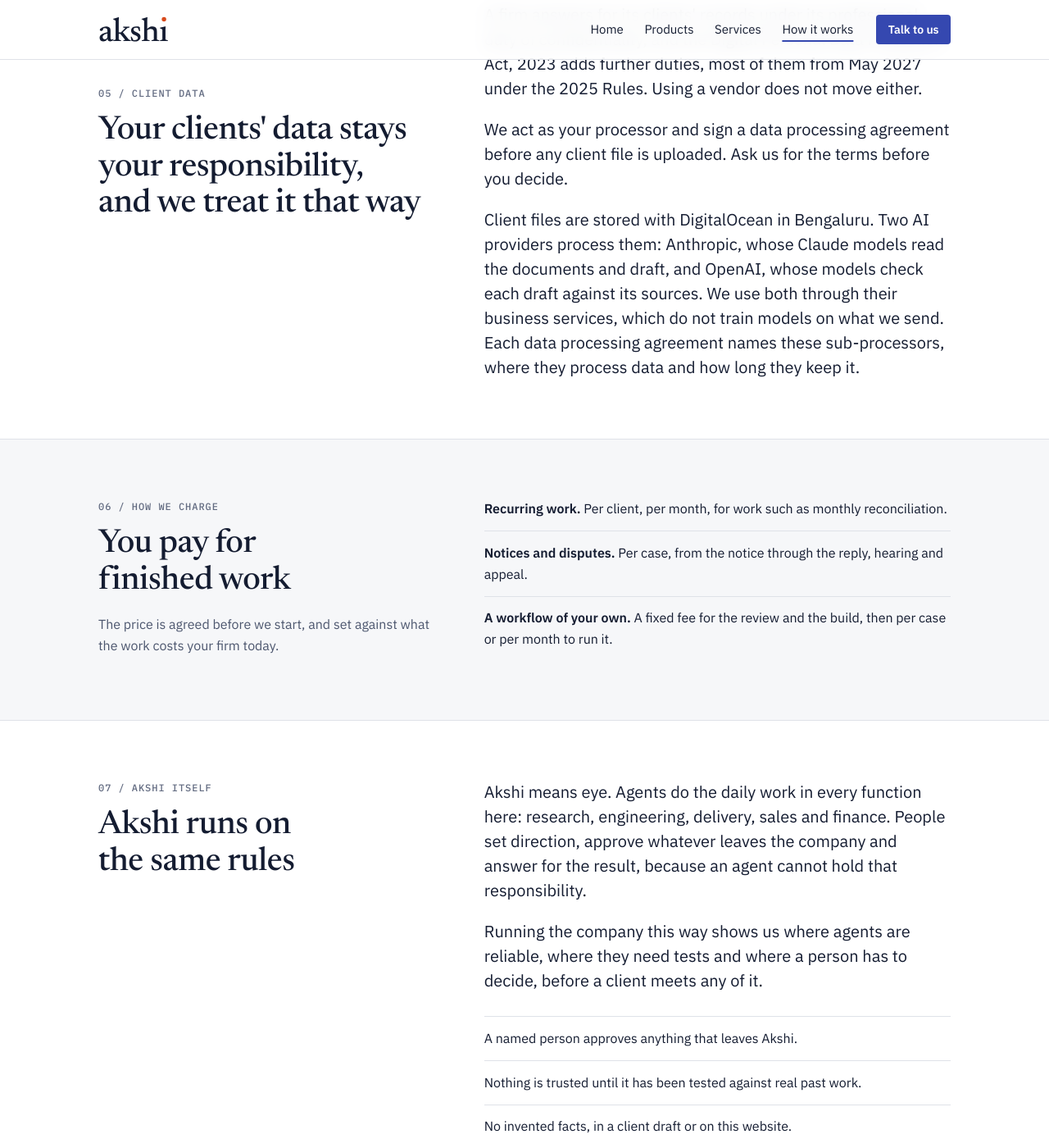
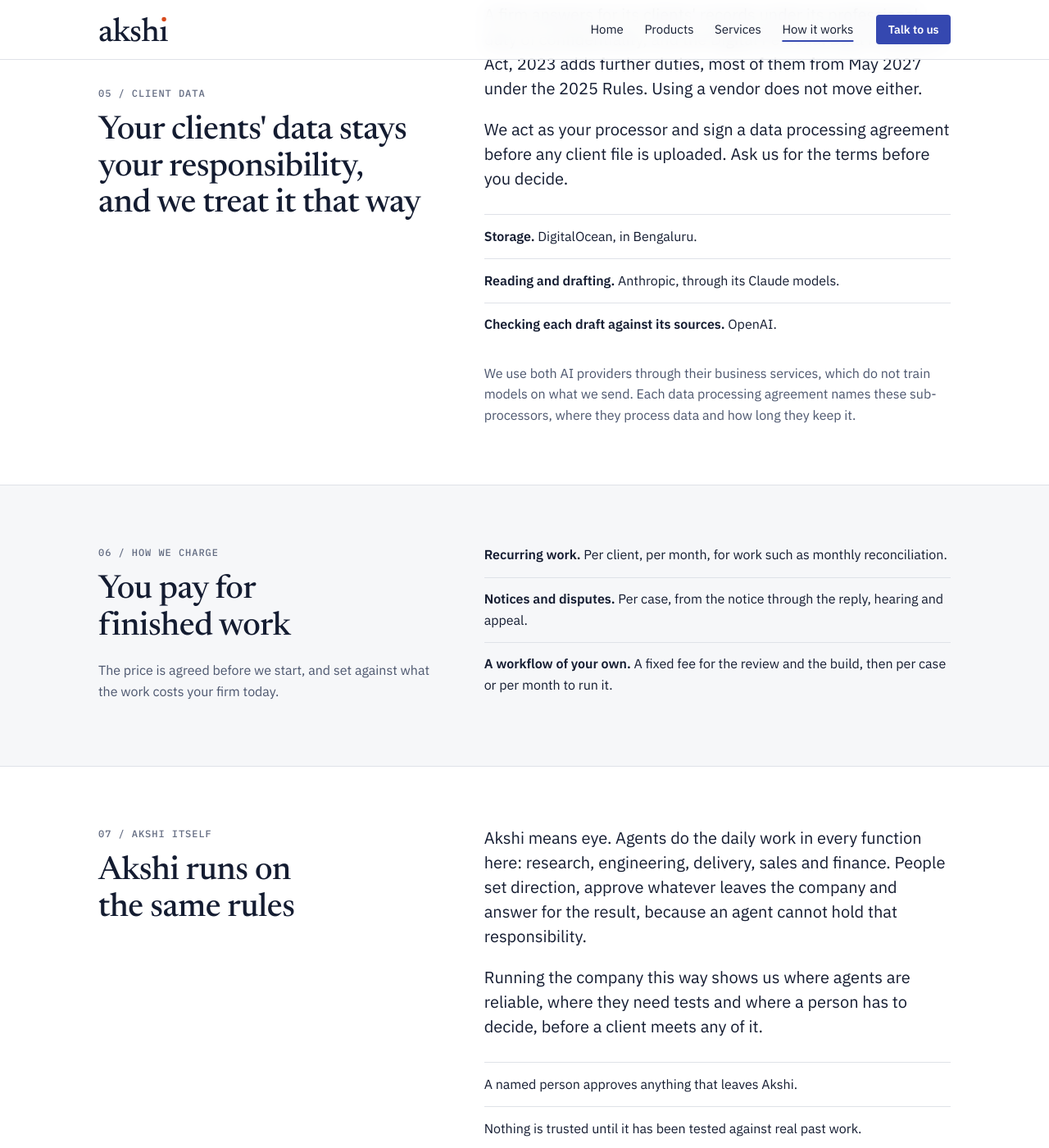
Before and after one commit to akshitech/akshitech.github.io, a Jekyll site: the page built from how-it-works.html, in a window 1280 px wide and 1400 px high, scrolled down 2806 px. Shown: the whole window at 82% size. Built offline with Jekyll 4.4.1, drawn with Linux system fonts in a browser that asks for light colours.

Commit message:
Providers as a short list under Client data; in-house detail at body size; hero detail fits on one line; Services card names its stages

```diff
--- a/_sass/_footer.scss
+++ b/_sass/_footer.scss
@@ -32,7 +32,7 @@
   .band, .cta { padding: 3rem 0; }
   .cards, .rules, .facts { grid-template-columns: minmax(0, 1fr); }
   .split-body > p { font-size: 1.125rem; }
-  .split-body > :is(.list, .facts, .steps) ~ p { font-size: 1rem; }
+  .split-body > :is(.list, .facts, .steps) ~ p, .split-body > p.sub { font-size: 1rem; }
 }
 
 @media (max-width: 30rem) {
--- a/_sass/_sections.scss
+++ b/_sass/_sections.scss
@@ -10,6 +10,7 @@ main > section.band:nth-of-type(odd) .card { background: var(--bg); }
 .split-body > * + * { margin-top: 1.25rem; }
 .split-body > p { font-size: 1.25rem; line-height: 1.5; }
 .split-body > :is(.list, .facts, .steps) ~ p { font-size: 1rem; line-height: 1.6; color: var(--muted); }
+.split-body > p.sub { font-size: 1rem; line-height: 1.6; color: var(--muted); }
 
 .cards { display: grid; grid-template-columns: repeat(2, minmax(0, 1fr)); gap: 1.5rem; }
 .card { background: var(--surface); border: 1px solid var(--border); border-radius: 8px; padding: 1.5rem; display: flex; flex-direction: column; gap: 0.75rem; transition: border-color 150ms ease-out, box-shadow 150ms ease-out; }
--- a/how-it-works.html
+++ b/how-it-works.html
@@ -120,7 +120,12 @@ redirect_from:
         <div class="split-body">
           <p>A firm answers for its clients' records under its professional duty of confidentiality, and the Digital Personal Data Protection Act, 2023 adds further duties, most of them from May 2027 under the 2025 Rules. Using a vendor does not move either.</p>
           <p>We act as your processor and sign a data processing agreement before any client file is uploaded. Ask us for the terms before you decide.</p>
-          <p>Client files are stored with DigitalOcean in Bengaluru. Two AI providers process them: Anthropic, whose Claude models read the documents and draft, and OpenAI, whose models check each draft against its sources. We use both through their business services, which do not train models on what we send. Each data processing agreement names these sub-processors, where they process data and how long they keep it.</p>
+          <ul class="list">
+            <li><strong>Storage.</strong> DigitalOcean, in Bengaluru.</li>
+            <li><strong>Reading and drafting.</strong> Anthropic, through its Claude models.</li>
+            <li><strong>Checking each draft against its sources.</strong> OpenAI.</li>
+          </ul>
+          <p>We use both AI providers through their business services, which do not train models on what we send. Each data processing agreement names these sub-processors, where they process data and how long they keep it.</p>
         </div>
       </div>
     </section>
--- a/index.html
+++ b/index.html
@@ -29,7 +29,7 @@ permalink: /
           </dl>
           <ul>
             <li><span class="dot doc"></span><span>Confirmed by documents</span><span>38 invoices matched</span></li>
-            <li><span class="dot user"></span><span>Confirmed by the client only</span><span>Goods received in March</span></li>
+            <li><span class="dot user"></span><span>Confirmed by the client only</span><span>Delivery in March</span></li>
             <li><span class="dot proof"></span><span>Needs proof</span><span>2 debit notes</span></li>
             <li><span class="dot unknown"></span><span>Unknown</span><span>Supplier's filing status</span></li>
           </ul>
--- a/products.html
+++ b/products.html
@@ -161,7 +161,7 @@ permalink: /products/
         </div>
         <div class="split-body">
           <p>A company with several GST registrations receives the same notices an audit firm handles for its clients. In Akshi each registration gets its own workspace, where a firm would have one for each client.</p>
-          <p>The tax team uploads the notice and prepares the draft. The head of tax, or the firm that advises the company, is the named approver.</p>
+          <p class="sub">The tax team uploads the notice and prepares the draft. The head of tax, or the firm that advises the company, is the named approver.</p>
         </div>
       </div>
     </section>
```
Also changed, not shown: other parts of index.html (+1 -0 lines).
